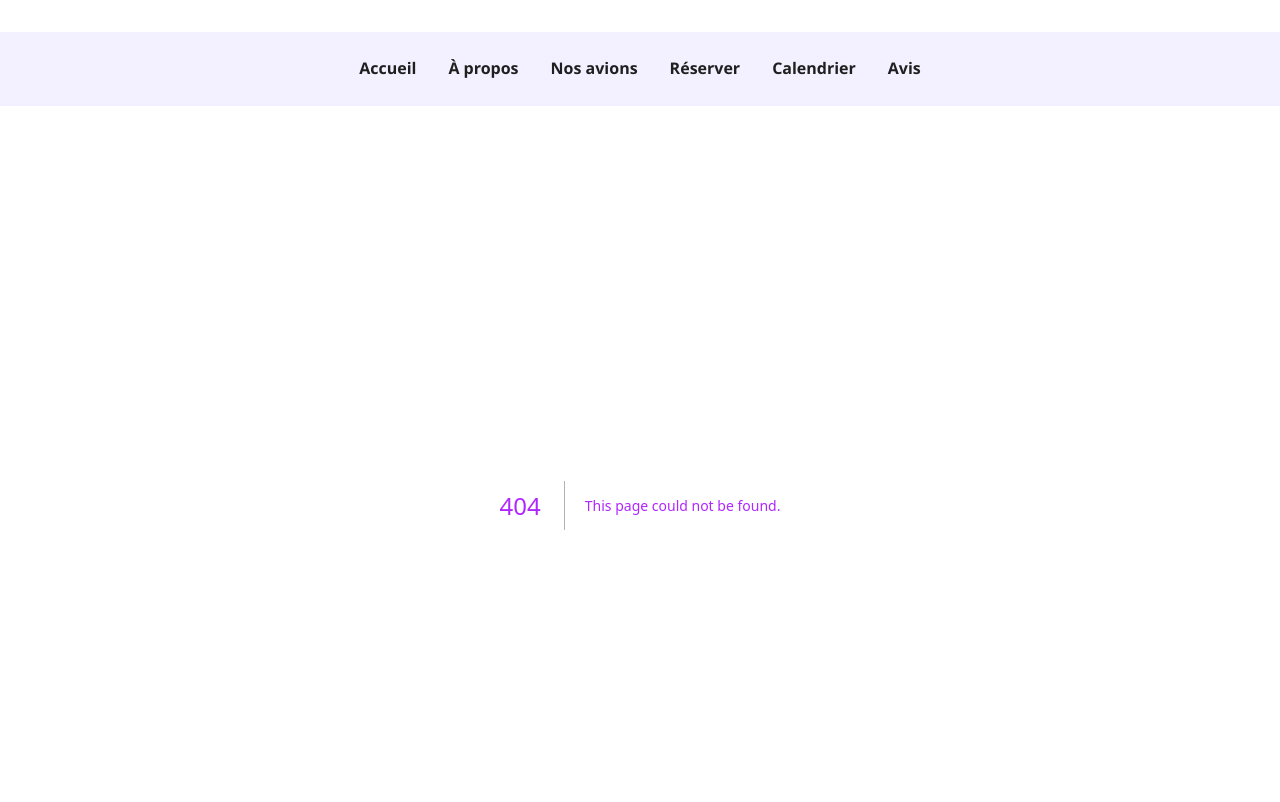
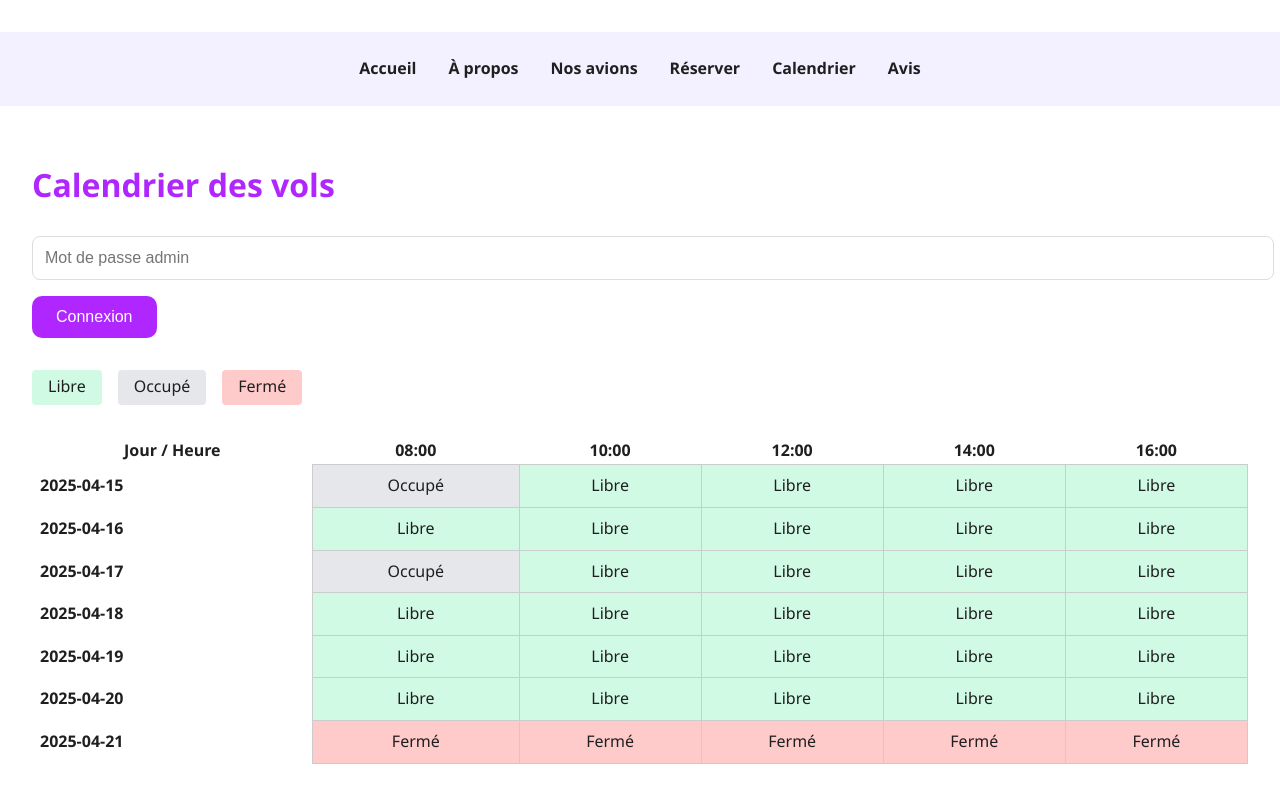
Before and after one commit to FRDS28/Skywings-Site, a Next.js app: page /calendrier in a window 1280 px wide. Before the commit this address had no page. Shown: the top 802 px of the page. Built offline with nearby package versions, Linux system fonts and the light colour scheme.

Commit message:
Create calendrier.js

```diff
--- /dev/null
+++ b/pages/calendrier.js
@@ -0,0 +1,145 @@
+import { useState } from 'react';
+
+export default function Calendrier() {
+  const [admin, setAdmin] = useState(false);
+  const [mdp, setMdp] = useState('');
+  const [reservations, setReservations] = useState({
+    '2025-04-15': {
+      '08:00': { nom: 'Jean Dupont', avion: 'DR400' },
+      '10:00': null,
+    },
+    '2025-04-17': {
+      '08:00': { nom: 'Alice Martin', avion: 'PA28' },
+      '10:00': null,
+    },
+    '2025-04-21': {
+      '08:00': null,
+      '10:00': null,
+    },
+  });
+
+  const jours = [
+    '2025-04-15',
+    '2025-04-16',
+    '2025-04-17',
+    '2025-04-18',
+    '2025-04-19',
+    '2025-04-20',
+    '2025-04-21',
+  ];
+
+  const horaires = ['08:00', '10:00', '12:00', '14:00', '16:00'];
+  const joursFermes = ['2025-04-21'];
+
+  const verifierMdp = () => {
+    if (mdp === 'SkyWings2023') {
+      setAdmin(true);
+    } else {
+      alert('Mot de passe incorrect');
+    }
+  };
+
+  const supprimerReservation = (jour, heure) => {
+    const copy = { ...reservations };
+    if (copy[jour]) {
+      copy[jour][heure] = null;
+      setReservations(copy);
+    }
+  };
+
+  const getCouleur = (jour, heure) => {
+    if (joursFermes.includes(jour)) return '#fecaca'; // rouge clair
+    const r = reservations[jour]?.[heure];
+    return r ? '#e5e7eb' : '#d1fae5'; // gris si occupé, vert si libre
+  };
+
+  return (
+    <div style={{ padding: '2rem' }}>
+      <h1>Calendrier des vols</h1>
+
+      {!admin && (
+        <div style={{ marginBottom: '2rem' }}>
+          <input
+            type="password"
+            placeholder="Mot de passe admin"
+            value={mdp}
+            onChange={(e) => setMdp(e.target.value)}
+          />
+          <button onClick={verifierMdp}>Connexion</button>
+        </div>
+      )}
+
+      {/* ✅ Légende */}
+      <div style={{ display: 'flex', gap: '1rem', marginBottom: '2rem' }}>
+        <span style={{ backgroundColor: '#d1fae5', padding: '0.3rem 1rem', borderRadius: '4px' }}>Libre</span>
+        <span style={{ backgroundColor: '#e5e7eb', padding: '0.3rem 1rem', borderRadius: '4px' }}>Occupé</span>
+        <span style={{ backgroundColor: '#fecaca', padding: '0.3rem 1rem', borderRadius: '4px' }}>Fermé</span>
+      </div>
+
+      <table style={{ width: '100%', borderCollapse: 'collapse' }}>
+        <thead>
+          <tr>
+            <th>Jour / Heure</th>
+            {horaires.map((heure) => (
+              <th key={heure}>{heure}</th>
+            ))}
+          </tr>
+        </thead>
+        <tbody>
+          {jours.map((jour) => (
+            <tr key={jour}>
+              <td style={{ fontWeight: 'bold', padding: '0.5rem' }}>{jour}</td>
+              {horaires.map((heure) => {
+                const r = reservations[jour]?.[heure];
+                const couleur = getCouleur(jour, heure);
+
+                return (
+                  <td
+                    key={heure}
+                    style={{
+                      backgroundColor: couleur,
+                      border: '1px solid #ccc',
+                      textAlign: 'center',
+                      padding: '0.5rem',
+                    }}
+                  >
+                    {admin ? (
+                      <>
+                        {r?.nom || 'Libre'}
+                        {r && (
+                          <div>
+                            <button
+                              onClick={() => supprimerReservation(jour, heure)}
+                              style={{
+                                marginTop: '0.3rem',
+                                fontSize: '0.8rem',
+                                background: 'red',
+                                color: 'white',
+                                border: 'none',
+                                padding: '0.2rem 0.5rem',
+                                borderRadius: '4px',
+                                cursor: 'pointer',
+                              }}
+                            >
+                              Supprimer
+                            </button>
+                          </div>
+                        )}
+                      </>
+                    ) : (
+                      joursFermes.includes(jour)
+                        ? 'Fermé'
+                        : r
+                        ? 'Occupé'
+                        : 'Libre'
+                    )}
+                  </td>
+                );
+              })}
+            </tr>
+          ))}
+        </tbody>
+      </table>
+    </div>
+  );
+}
```
